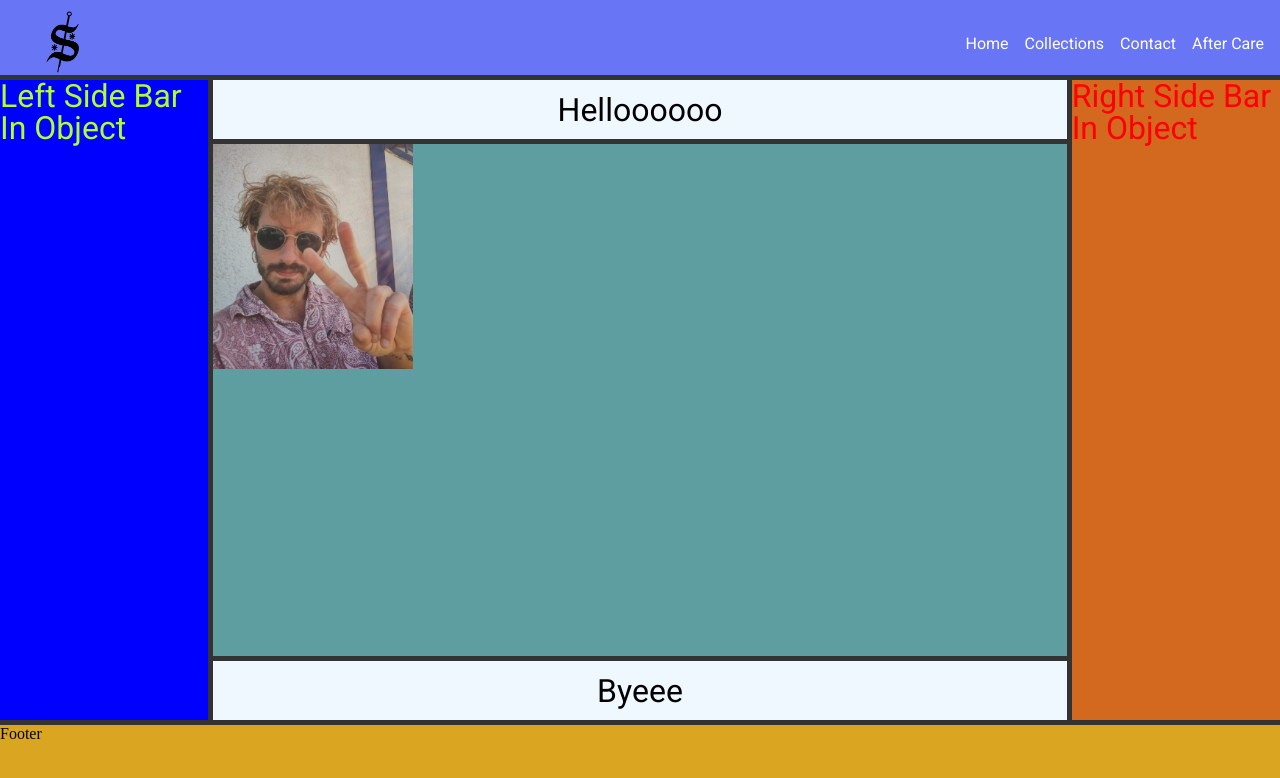
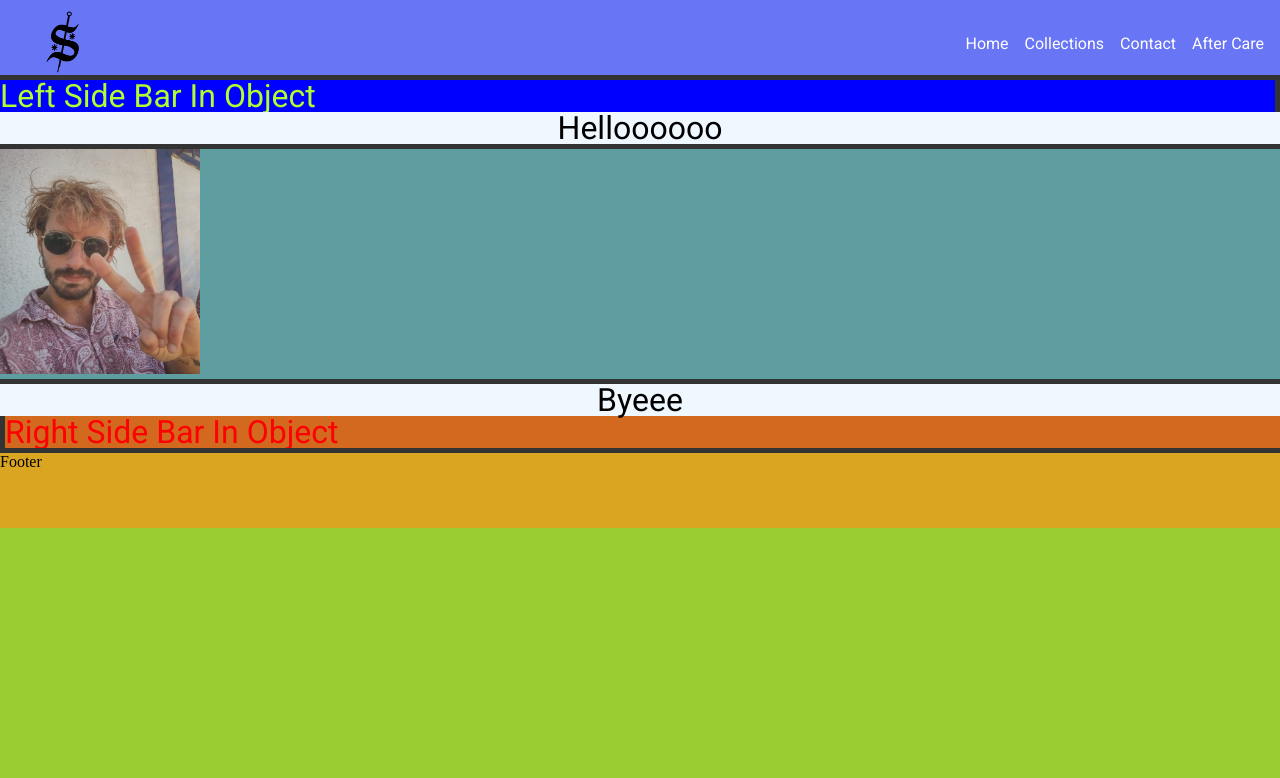
Before and after one commit to tompra/stikkTT, a React (Vite) app: page / in a window 1280 px wide. Shown: the top 778 px of the page. Built offline with nearby package versions, Linux system fonts and the light colour scheme.

Commit message:
styling the app container

```diff
--- a/src/index.css
+++ b/src/index.css
@@ -47,8 +47,11 @@ h5 {
     height: 100vh;
     max-height: 100vh;
     background: yellowgreen;
+    overflow: hidden;
+    display: flex;
+    flex-direction: column;
 }
-.home-container {
+.layout-container {
     height: 80%;
     display: grid;
     grid-template-columns: repeat(12, 1fr);
@@ -59,6 +62,7 @@ h5 {
     display: flex;
     flex-direction: column;
     justify-content: space-between;
+    width: 100%;
 }
 .home-content__header {
     border-bottom: #333 5px solid;
@@ -77,6 +81,8 @@ h5 {
 .home-content__main {
     flex-grow: 1;
     background-color: cadetblue;
+    overflow-y: auto;
+    scrollbar-width: none;
 }
 
 .sidebar-left {
```
